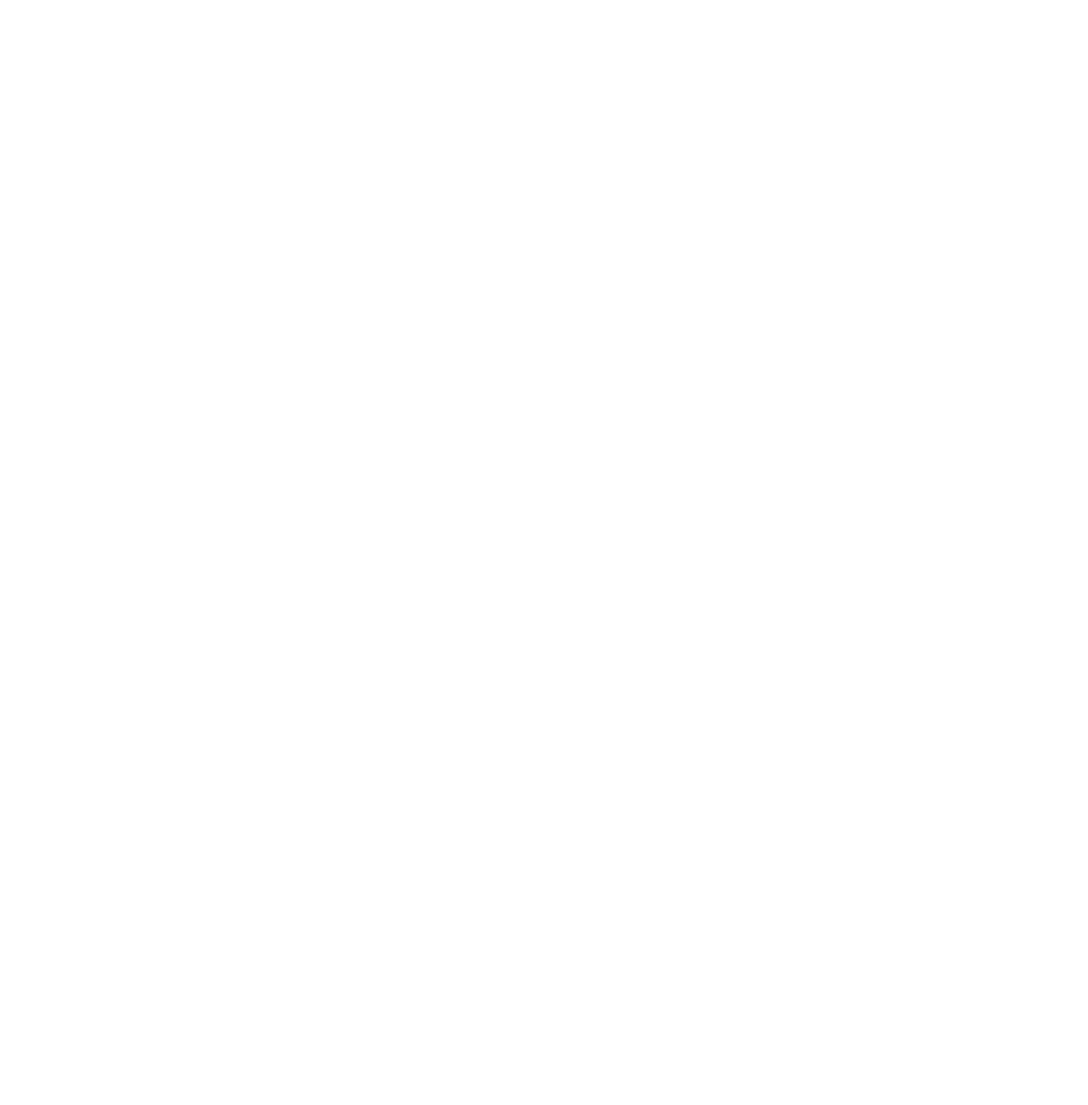
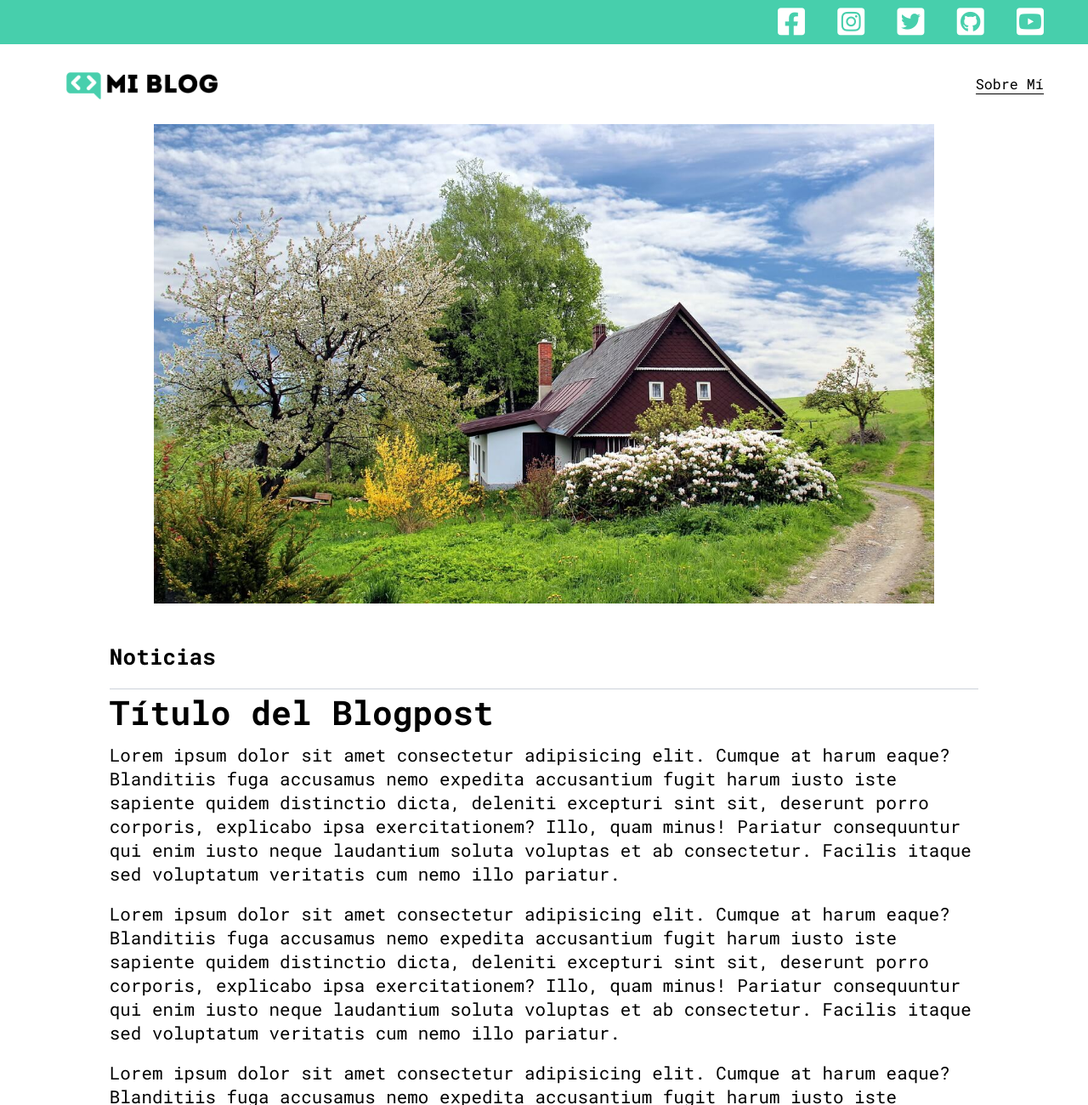
Before and after one commit to kannder83/design-blog, a plain HTML site: page blog.html in a window 1280 px wide. Shown: the top 1300 px of the page at 85% size. Before the commit the page ends 800 px from the top, so only its background shows below. Drawn offline with Linux system fonts and the light colour scheme.

Commit message:
Se concluye el formato de la página de blogpost

```diff
--- a/blog.html
+++ b/blog.html
@@ -0,0 +1,111 @@
+<!DOCTYPE html>
+<html lang="es">
+  <head>
+    <meta charset="UTF-8" />
+    <meta name="viewport" content="width=device-width, initial-scale=1.0" />
+    <link
+      rel="stylesheet"
+      href="https://cdnjs.cloudflare.com/ajax/libs/font-awesome/5.15.1/css/all.min.css"
+      integrity="sha512-+4zCK9k+qNFUR5X+cKL9EIR+ZOhtIloNl9GIKS57V1MyNsYpYcUrUeQc9vNfzsWfV28IaLL3i96P9sdNyeRssA=="
+      crossorigin="anonymous"
+    />
+    <link rel="preconnect" href="https://fonts.gstatic.com" />
+    <link
+      href="https://fonts.googleapis.com/css2?family=Roboto+Mono:wght@400;500;700&family=Roboto+Slab:wght@400;700&family=Roboto:wght@400;500;700;900&display=swap"
+      rel="stylesheet"
+    />
+    <link rel="stylesheet" href="./css/main.css" />
+    <title>Mi Blog</title>
+  </head>
+  <body>
+    <!-- ----------------------------------- Header de blogs ----------------- -->
+    <header>
+      <section class="header-icons-container">
+        <div class="icons">
+          <a href="#"><i class="fab fa-facebook-square"></i></a>
+          <a href="#"><i class="fab fa-instagram-square"></i></a>
+          <a href="#"><i class="fab fa-twitter-square"></i></a>
+          <a href="#"><i class="fab fa-github-square"></i></a>
+          <a href="#"><i class="fab fa-youtube-square"></i></a>
+        </div>
+      </section>
+      <nav>
+        <section class="nav-logo-container">
+          <a href="./index.html"
+            ><img src="./assets/img/Logo-negro.png" alt="Logo del blog."
+          /></a>
+        </section>
+        <section class="profile-link">
+          <a href="./perfil.html">Sobre Mí</a>
+        </section>
+      </nav>
+    </header>
+    <!-- ----------------------------------- Página de blog ----------------- -->
+    <main>
+      <section class="grid-container blogpost-img-container">
+        <figure>
+          <img src="./assets/img/main-post-01.jpg" alt="" />
+        </figure>
+      </section>
+      <section class="blogpost-main-container">
+        <div class="grid-container">
+          <h3>Noticias</h3>
+          <article>
+            <h1>Título del Blogpost</h1>
+            <p>
+              Lorem ipsum dolor sit amet consectetur adipisicing elit. Cumque at
+              harum eaque? Blanditiis fuga accusamus nemo expedita accusantium
+              fugit harum iusto iste sapiente quidem distinctio dicta, deleniti
+              excepturi sint sit, deserunt porro corporis, explicabo ipsa
+              exercitationem? Illo, quam minus! Pariatur consequuntur qui enim
+              iusto neque laudantium soluta voluptas et ab consectetur. Facilis
+              itaque sed voluptatum veritatis cum nemo illo pariatur.
+            </p>
+            <p>
+              Lorem ipsum dolor sit amet consectetur adipisicing elit. Cumque at
+              harum eaque? Blanditiis fuga accusamus nemo expedita accusantium
+              fugit harum iusto iste sapiente quidem distinctio dicta, deleniti
+              excepturi sint sit, deserunt porro corporis, explicabo ipsa
+              exercitationem? Illo, quam minus! Pariatur consequuntur qui enim
+              iusto neque laudantium soluta voluptas et ab consectetur. Facilis
+              itaque sed voluptatum veritatis cum nemo illo pariatur.
+            </p>
+            <p>
+              Lorem ipsum dolor sit amet consectetur adipisicing elit. Cumque at
+              harum eaque? Blanditiis fuga accusamus nemo expedita accusantium
+              fugit harum iusto iste sapiente quidem distinctio dicta, deleniti
+              excepturi sint sit, deserunt porro corporis, explicabo ipsa
+              exercitationem? Illo, quam minus! Pariatur consequuntur qui enim
+              iusto neque laudantium soluta voluptas et ab consectetur. Facilis
+              itaque sed voluptatum veritatis cum nemo illo pariatur.
+            </p>
+          </article>
+        </div>
+      </section>
+      <section class="contact-main-container">
+        <div>
+          <figure><img src="" alt="" /></figure>
+          <div class="contact-left">
+            <a href=""></a>
+            <p></p>
+          </div>
+        </div>
+
+        <div>
+          <figure><img src="" alt="" /></figure>
+          <div class="contact-right">
+            <a href=""></a>
+            <p></p>
+          </div>
+        </div>
+      </section>
+    </main>
+    <!-- ----------------------------------- Footer ----------------- -->
+    <footer>
+      <p>
+        Lorem ipsum dolor sit amet consectetur adipisicing elit. Consectetur,
+        fugit!
+      </p>
+    </footer>
+  </body>
+</html>
--- a/css/main.css
+++ b/css/main.css
@@ -224,6 +224,36 @@ body > main > section.blogs-news-container > div > div > p {
   width: 100%;
 }
 
+/* ===============================>> Estilos para el Blog */
+
+.blogpost-img-container {
+  padding: 0 5rem 4rem;
+}
+
+.blogpost-img-container figure img {
+  width: 100%;
+}
+
+.blogpost-main-container {
+  padding: 0 5rem 4rem;
+}
+
+.blogpost-main-container article h1 {
+  font-size: 3.8rem;
+  margin-bottom: 1rem;
+}
+
+.blogpost-main-container article p {
+  font-size: 2rem;
+  margin-bottom: 1.8rem;
+}
+
+.blogpost-main-container h3 {
+  border-bottom: 0.1rem solid #cdd2da;
+  padding-bottom: 2rem;
+  font-size: 2.5rem;
+}
+
 /* ===============================>> Seccion del footer */
 
 footer {
```
Also changed, not shown: blogs.html (+7 -7 lines), assets/img/main-post-01.jpg (added).
